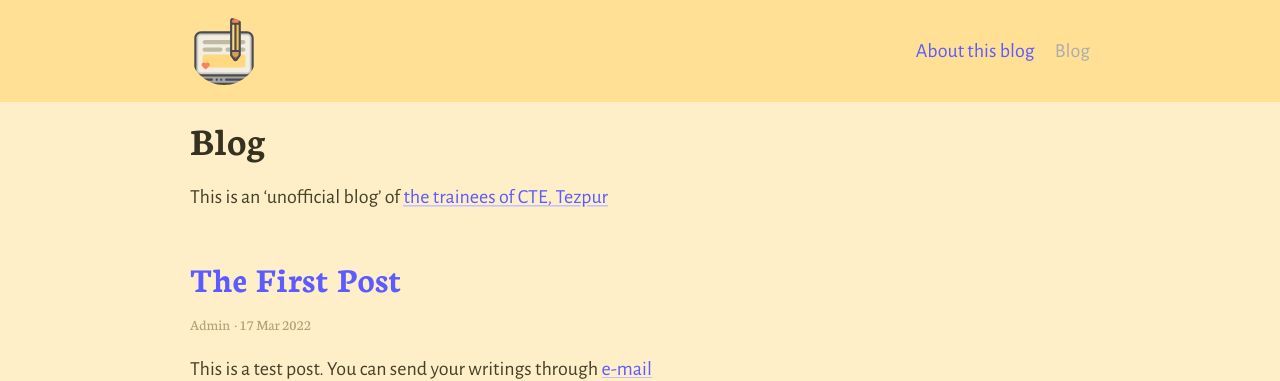
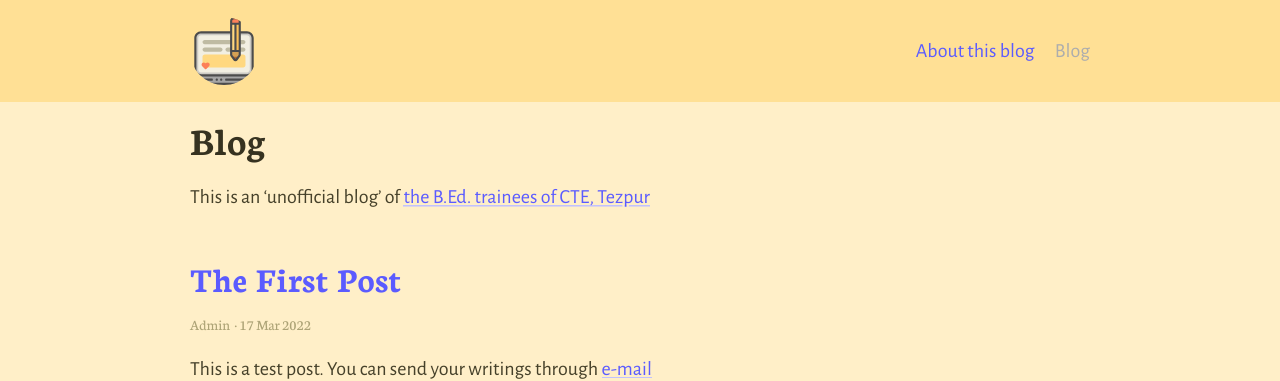
Before and after one commit to ctetezpurtrainees/blog, a Jekyll site: the page built from index.html, in a window 1280 px wide. Shown: the top 381 px of the page. Built offline with Jekyll 4.4.1, drawn with Linux system fonts in a browser that asks for light colours; the list of posts is cut into pages by our own code.

```diff
--- a/_config.yml
+++ b/_config.yml
@@ -33,7 +33,7 @@ collections:
   posts:
     title: Blog # Needed for Siteleaf
     output: true
-    description: "This is an 'unofficial blog' of [the trainees of CTE, Tezpur](https://ctetezpurtrainees.github.io/)" # The post list page content
+    description: "This is an 'unofficial blog' of [the B.Ed. trainees of CTE, Tezpur](https://ctetezpurtrainees.github.io/)" # The post list page content
 
 # 6. Jekyll collections settings
 defaults:
```
